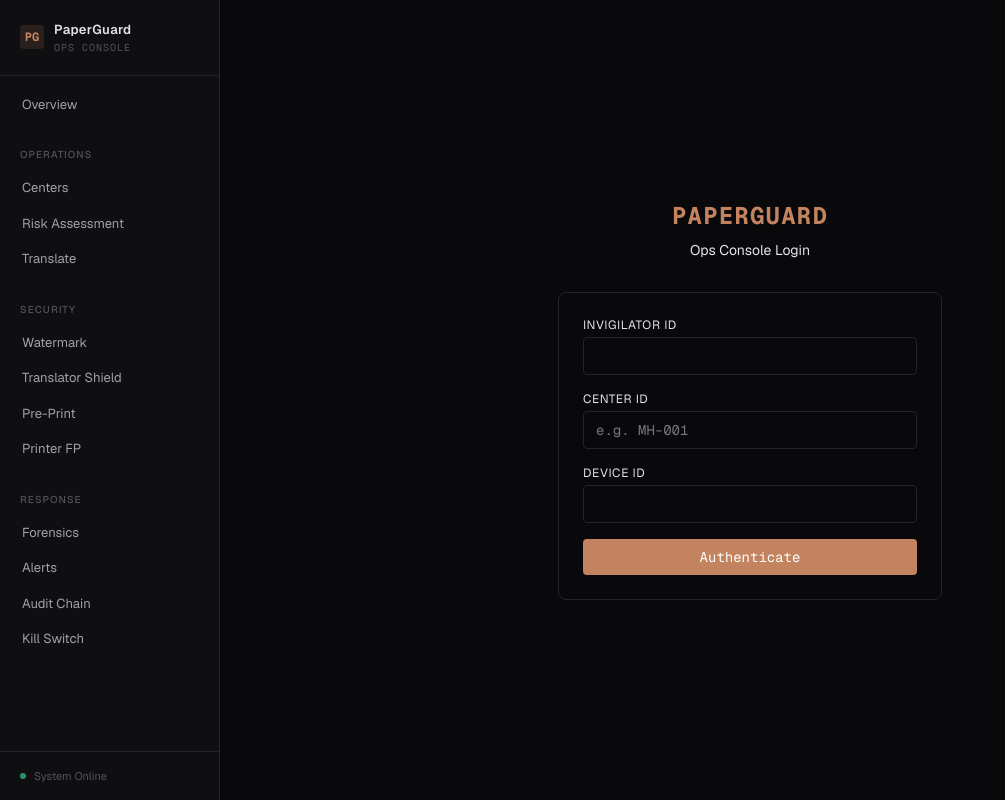
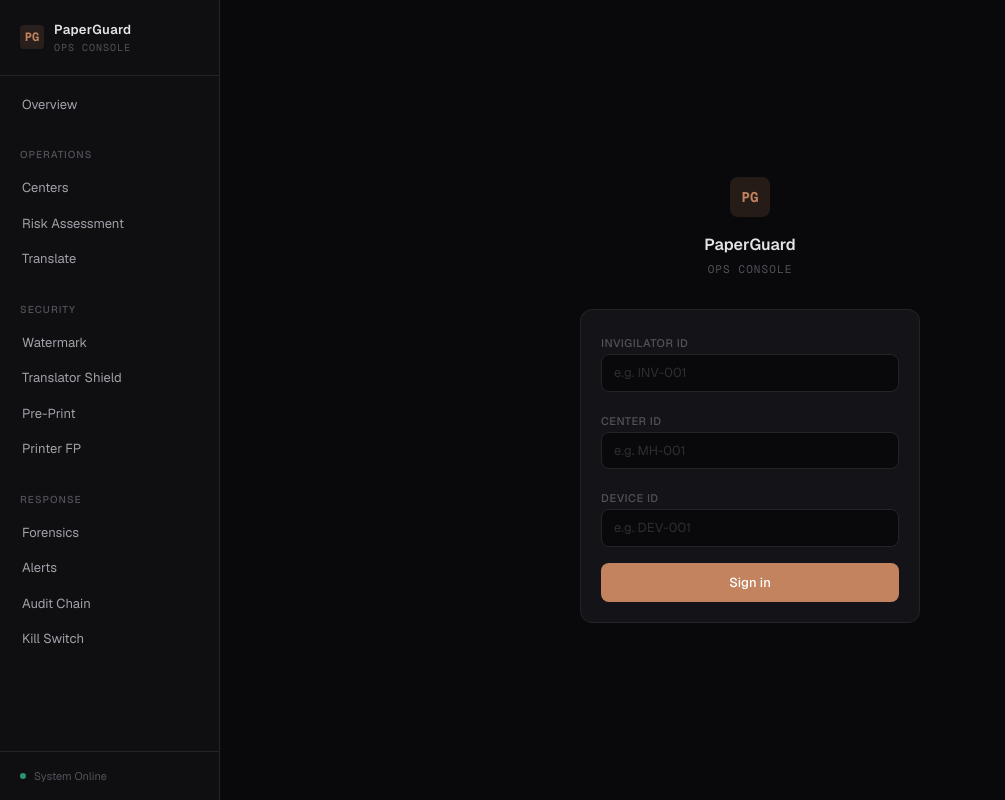
Before and after one commit to Musafir02/PaperGuard, a Next.js app in the folder ops-webapp/: page / in a window 1280 px wide. Shown: the whole page, without its empty margins (0-1005 px from the left). Built offline with nearby package versions, Linux system fonts and the light colour scheme.

Commit message:
redesign login page

```diff
--- a/ops-webapp/app/page.tsx
+++ b/ops-webapp/app/page.tsx
@@ -31,32 +31,57 @@ export default function LoginPage() {
   };
 
   return (
-    <div className="min-h-screen flex items-center justify-center bg-background">
-      <div className="w-full max-w-sm">
-        <div className="text-center mb-8">
-          <h1 className="text-2xl font-mono font-bold text-accent tracking-wider">PAPERGUARD</h1>
-          <p className="text-muted text-sm mt-2">Ops Console Login</p>
+    <div className="min-h-screen flex items-center justify-center bg-bg-primary">
+      <div className="w-full max-w-[340px] animate-fade-in">
+        <div className="mb-8 text-center">
+          <div className="w-10 h-10 rounded-lg bg-accent/15 flex items-center justify-center mx-auto mb-4">
+            <span className="text-accent text-sm font-bold font-mono">PG</span>
+          </div>
+          <h1 className="text-base font-semibold text-text-primary">PaperGuard</h1>
+          <p className="text-[11px] text-text-muted mt-1 font-mono uppercase tracking-widest">Ops Console</p>
         </div>
-        <form onSubmit={login} className="bg-card border border-border rounded-lg p-6 space-y-4">
-          <div>
-            <label className="text-xs text-muted uppercase tracking-wider block mb-1">Invigilator ID</label>
-            <input value={invigilatorId} onChange={(e) => setInvigilatorId(e.target.value)}
-              className="w-full bg-background border border-border rounded px-3 py-2 text-sm font-mono focus:outline-none focus:border-accent" required />
+
+        <form onSubmit={login} className="bg-bg-card border border-border rounded-xl p-5 space-y-4">
+          <div className="space-y-1">
+            <label className="text-[11px] font-medium text-text-muted uppercase tracking-wider">Invigilator ID</label>
+            <input
+              value={invigilatorId}
+              onChange={(e) => setInvigilatorId(e.target.value)}
+              className="w-full bg-bg-primary border border-border rounded-lg px-3 py-2 text-[13px] text-text-primary placeholder:text-text-muted/50 transition-colors"
+              placeholder="e.g. INV-001"
+              required
+            />
           </div>
-          <div>
-            <label className="text-xs text-muted uppercase tracking-wider block mb-1">Center ID</label>
-            <input value={centerId} onChange={(e) => setCenterId(e.target.value)} placeholder="e.g. MH-001"
-              className="w-full bg-background border border-border rounded px-3 py-2 text-sm font-mono focus:outline-none focus:border-accent" required />
+          <div className="space-y-1">
+            <label className="text-[11px] font-medium text-text-muted uppercase tracking-wider">Center ID</label>
+            <input
+              value={centerId}
+              onChange={(e) => setCenterId(e.target.value)}
+              className="w-full bg-bg-primary border border-border rounded-lg px-3 py-2 text-[13px] text-text-primary placeholder:text-text-muted/50 transition-colors"
+              placeholder="e.g. MH-001"
+              required
+            />
           </div>
-          <div>
-            <label className="text-xs text-muted uppercase tracking-wider block mb-1">Device ID</label>
-            <input value={deviceId} onChange={(e) => setDeviceId(e.target.value)}
-              className="w-full bg-background border border-border rounded px-3 py-2 text-sm font-mono focus:outline-none focus:border-accent" required />
+          <div className="space-y-1">
+            <label className="text-[11px] font-medium text-text-muted uppercase tracking-wider">Device ID</label>
+            <input
+              value={deviceId}
+              onChange={(e) => setDeviceId(e.target.value)}
+              className="w-full bg-bg-primary border border-border rounded-lg px-3 py-2 text-[13px] text-text-primary placeholder:text-text-muted/50 transition-colors"
+              placeholder="e.g. DEV-001"
+              required
+            />
           </div>
-          {error && <p className="text-red text-xs font-mono">{error}</p>}
-          <button type="submit"
-            className="w-full py-2 bg-accent text-white rounded text-sm font-mono hover:bg-accent-hover transition-colors">
-            Authenticate
+
+          {error && (
+            <p className="text-red text-[12px] bg-red-dim rounded-lg px-3 py-2">{error}</p>
+          )}
+
+          <button
+            type="submit"
+            className="w-full py-2.5 bg-accent text-white rounded-lg text-[13px] font-medium hover:bg-accent-hover transition-colors"
+          >
+            Sign in
           </button>
         </form>
       </div>
```
